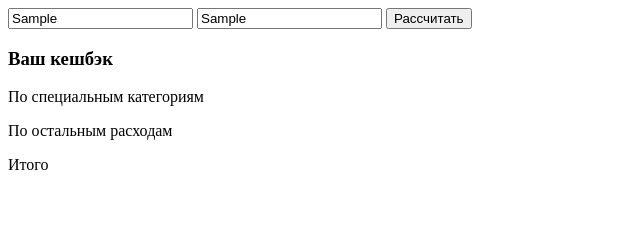
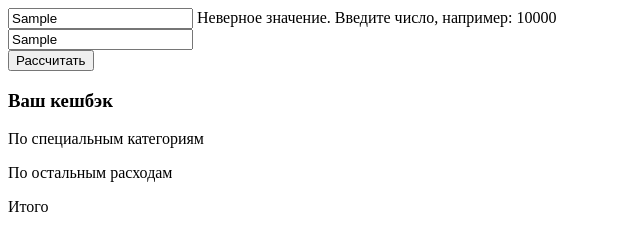
Before and after one commit to konstantin-ershow/calculate_cashback, a plain HTML site: page index.html in a window 1280 px wide. Both pictures are taken after typing "Sample", "Sample" into the empty fields and a click on the button "Рассчитать". Shown: the whole page, without its empty margins (0-640 px from the left). Drawn offline with Linux system fonts and the light colour scheme.

Commit message:
error messages for users  added

```diff
--- a/index.html
+++ b/index.html
@@ -12,8 +12,14 @@
 
 <div>
     <form id="cashback-form">
-        <input id="special-amount-input">
-        <input id="other-amount-input">
+        <div>
+            <input id="special-amount-input">
+            <span id="special-amount-error"></span>
+        </div>
+        <div>
+            <input id="other-amount-input">
+            <span id="other-amount-error"></span>
+        </div>
         <button id="calculate">Рассчитать</button>
     </form>
     <div>
--- a/js/app.js
+++ b/js/app.js
@@ -14,44 +14,51 @@ function calculateCashback(specialCategoryPurchases, otherCategoryPurchases) {
 
 }
 
-const cashback = calculateCashback(5000, 10000);
-console.log(cashback);
-
-// function handleClick(evt) {
-//     debugger;
-// }
 
 function handleSubmit(evt) {
     evt.preventDefault();
 
     const specialAmountInputEl = document.getElementById('special-amount-input');
     const specialAmount = Number(specialAmountInputEl.value);
+    const specialAmountErrorEl = document.getElementById('special-amount-error');
+    const specialCashbackEl = document.getElementById('special-cashback');
+    const totalCashbackEl = document.getElementById('total-cashback');
+    const otherCashbackEl = document.getElementById('other-cashback');
+    const otherAmountErrorEl = document.getElementById('other-amount-error');
+
+    specialAmountErrorEl.textContent='';
+    otherAmountErrorEl.textContent='';
+    specialCashbackEl.textContent='';
+    otherCashbackEl.textContent='';
+    totalCashbackEl.textContent='';
+
     if (Number.isNaN(specialAmount)) {
-        //TODO: show error
+        specialAmountErrorEl.textContent = `Неверное значение. Введите число, например: 10000`;
         return;
     }
     if (!Number.isFinite(specialAmount)){
-        //TODO: show error
+        specialAmountErrorEl.textContent=`Слишком большое значение. Введите число, например: 10000`;
         return;
     }
 
     const otherAmountInputEl = document.getElementById('other-amount-input');
     const otherAmount = Number(otherAmountInputEl.value);
+
     if (Number.isNaN(otherAmount)) {
-        //TODO: show error
+        otherAmountErrorEl.textContent = `Неверное значение. Введите число, например: 10000`;
         return;
     }
     if (!Number.isFinite(otherAmount)){
-        //TODO: show error
+        otherAmountErrorEl.textContent=`Слишком большое значение. Введите число, например: 10000`;
         return;
     }
 
     const result = calculateCashback(specialAmount, otherAmount);
-    const specialCashbackEl = document.getElementById('special-cashback');
+
     specialCashbackEl.textContent=`${result.specialCategoryCashback} руб.`;
-    const otherCashbackEl = document.getElementById('other-cashback');
+
     otherCashbackEl.textContent=`${result.otherCategoryCashback} руб.`;
-    const totalCashbackEl = document.getElementById('total-cashback');
+
     totalCashbackEl.textContent=`${result.totalCashback} руб.`;
 }
 
```
